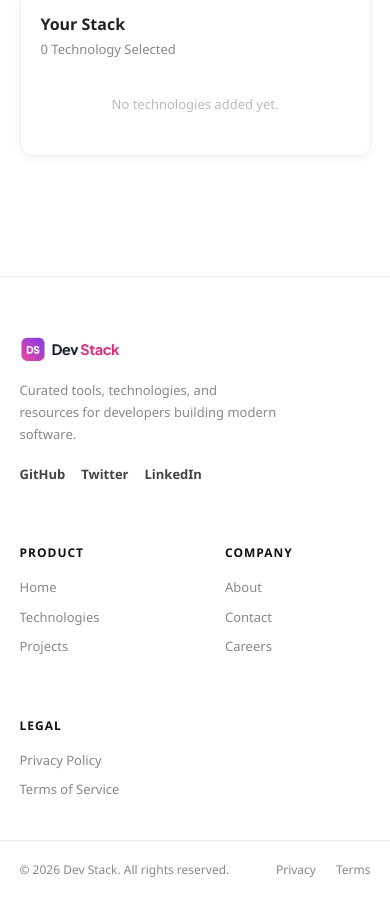
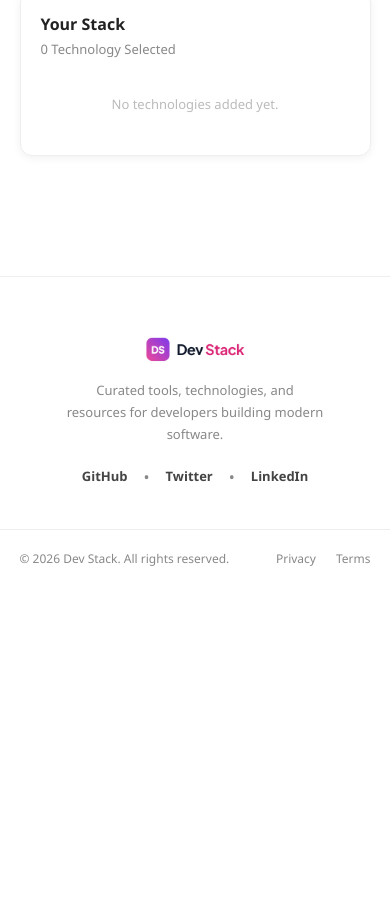
Before and after one commit to sheiemu/dev-stack, a React (Vite) app: page / in a window 390 px wide. Shown: the part 4801-5700 px from the top of the page. After the commit the page ends 5389 px from the top, so only its background shows below. Built offline with nearby package versions, Linux system fonts and the light colour scheme.

Commit message:
Footer responsiveness

```diff
--- a/src/App.css
+++ b/src/App.css
@@ -167,3 +167,31 @@ body {
     min-width: unset !important;
   }
 }
+
+.tech-card {
+  transition: transform 0.2s ease, box-shadow 0.2s ease;
+  cursor: pointer;
+}
+
+.tech-card:hover {
+  transform: translateY(-4px) !important;
+  box-shadow: 0 8px 24px rgba(0,0,0,0.12) !important;
+}
+
+/* ===== FOOTER RESPONSIVE ===== */
+@media (max-width: 768px) {
+  .footer-main {
+    flex-direction: column !important;
+    gap: 30px !important;
+    text-align: center;
+  }
+
+  .footer-social {
+    justify-content: center !important;
+  }
+}
+@media (max-width: 768px) {
+  .footer-links {
+    display: none !important;
+  }
+}
--- a/src/components/Footer.jsx
+++ b/src/components/Footer.jsx
@@ -3,7 +3,7 @@ export default function Footer() {
     <footer style={{background: '#fff', color: '#444', marginTop: '80px', borderTop: '1px solid #eee'}}>
 
       {/* Main Footer */}
-      <div style={{
+      <div className="footer-main" style={{
         width: '90%',
         maxWidth: '1200px',
         margin: '0 auto',
@@ -14,23 +14,24 @@ export default function Footer() {
       }}>
 
         {/* Brand Block */}
-        <div style={{flex: 2, minWidth: '200px'}}>
+        <div style={{flex: 2, minWidth: '200px', display: 'flex', flexDirection: 'column', alignItems: 'center', textAlign: 'center'}}>
           <div style={{display: 'flex', alignItems: 'center', gap: '8px', marginBottom: '16px'}}>
             <img src="/logo-text.png" alt="Dev Stack" style={{width: '100px', height: 'auto'}} />
           </div>
           <p style={{fontSize: '13px', lineHeight: '1.7', color: '#888', maxWidth: '260px'}}>
             Curated tools, technologies, and resources for developers building modern software.
           </p>
-          {/* Social Links */}
-          <div style={{display: 'flex', gap: '16px', marginTop: '20px'}}>
+          <div className="footer-social" style={{display: 'flex', gap: '16px', marginTop: '20px', alignItems: 'center', justifyContent: 'center'}}>
             <a href="#" style={{color: '#444', textDecoration: 'none', fontSize: '13px', fontWeight: '600'}}>GitHub</a>
+            <span style={{color: '#888'}}>•</span>
             <a href="#" style={{color: '#444', textDecoration: 'none', fontSize: '13px', fontWeight: '600'}}>Twitter</a>
+            <span style={{color: '#888'}}>•</span>
             <a href="#" style={{color: '#444', textDecoration: 'none', fontSize: '13px', fontWeight: '600'}}>LinkedIn</a>
           </div>
         </div>
 
         {/* Product Links */}
-        <div style={{flex: 1, minWidth: '120px'}}>
+        <div className="footer-links" style={{flex: 1, minWidth: '120px'}}>
           <h4 style={{color: '#111', fontSize: '12px', fontWeight: '700', marginBottom: '16px', letterSpacing: '1px', textTransform: 'uppercase'}}>Product</h4>
           <div style={{display: 'flex', flexDirection: 'column', gap: '10px'}}>
             <a href="#" style={{color: '#888', textDecoration: 'none', fontSize: '13px'}}>Home</a>
@@ -40,7 +41,7 @@ export default function Footer() {
         </div>
 
         {/* Company Links */}
-        <div style={{flex: 1, minWidth: '120px'}}>
+        <div className="footer-links" style={{flex: 1, minWidth: '120px'}}>
           <h4 style={{color: '#111', fontSize: '12px', fontWeight: '700', marginBottom: '16px', letterSpacing: '1px', textTransform: 'uppercase'}}>Company</h4>
           <div style={{display: 'flex', flexDirection: 'column', gap: '10px'}}>
             <a href="#" style={{color: '#888', textDecoration: 'none', fontSize: '13px'}}>About</a>
@@ -50,7 +51,7 @@ export default function Footer() {
         </div>
 
         {/* Legal Links */}
-        <div style={{flex: 1, minWidth: '120px'}}>
+        <div className="footer-links" style={{flex: 1, minWidth: '120px'}}>
           <h4 style={{color: '#111', fontSize: '12px', fontWeight: '700', marginBottom: '16px', letterSpacing: '1px', textTransform: 'uppercase'}}>Legal</h4>
           <div style={{display: 'flex', flexDirection: 'column', gap: '10px'}}>
             <a href="#" style={{color: '#888', textDecoration: 'none', fontSize: '13px'}}>Privacy Policy</a>
```
